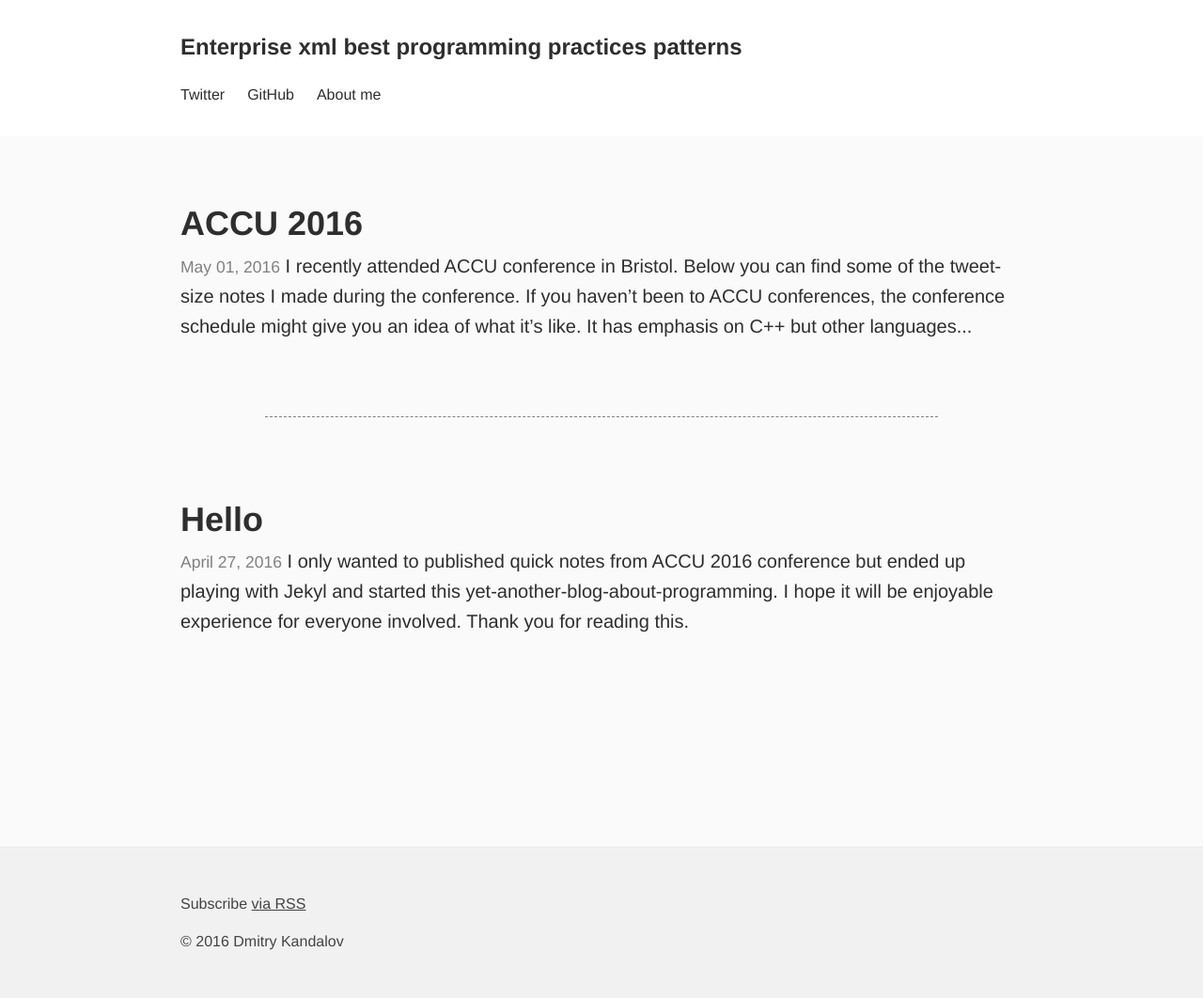
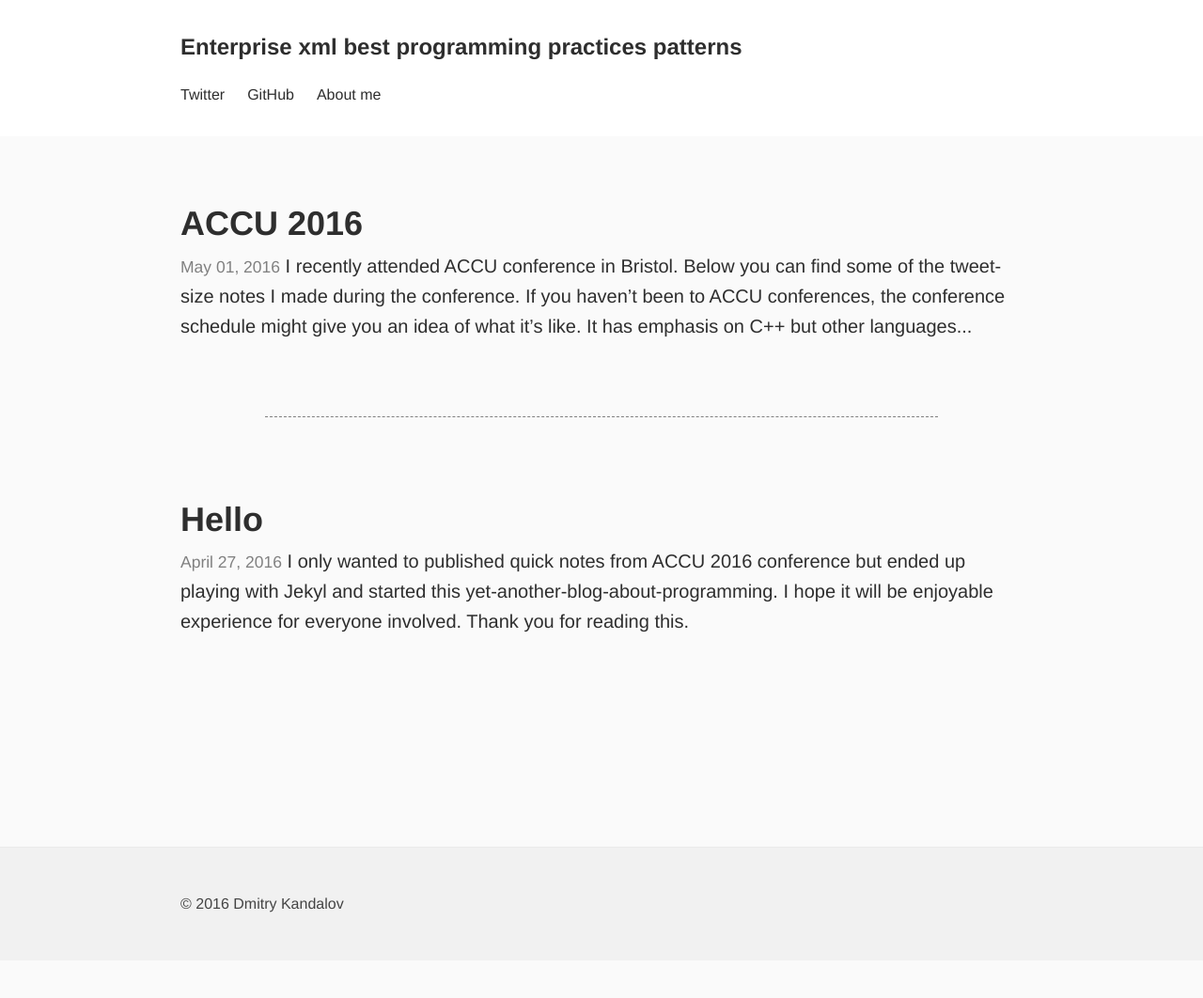
Before and after one commit to dkandalov/dkandalov.github.io, a Jekyll site: the page built from index.html, in a window 1280 px wide. Shown: the whole page at 94% size. Built offline with Jekyll 4.4.1, drawn with Linux system fonts in a browser that asks for light colours; nearby versions of some CDN libraries; after the commit the page ends 1022 px from its top, so only the background shows below that.

Commit message:
removed rss from footer

```diff
--- a/_includes/footer.html
+++ b/_includes/footer.html
@@ -1,7 +1,6 @@
 <footer class="site-footer">
 
     <div class="wrapper">
-        <p class="rss-subscribe">Subscribe <a href="{{ "/feed.xml" | prepend: site.baseurl }}">via RSS</a></p>
         <p>&copy; 2016 Dmitry Kandalov</p>
     </div> <!-- .wrapper -->
 
```
